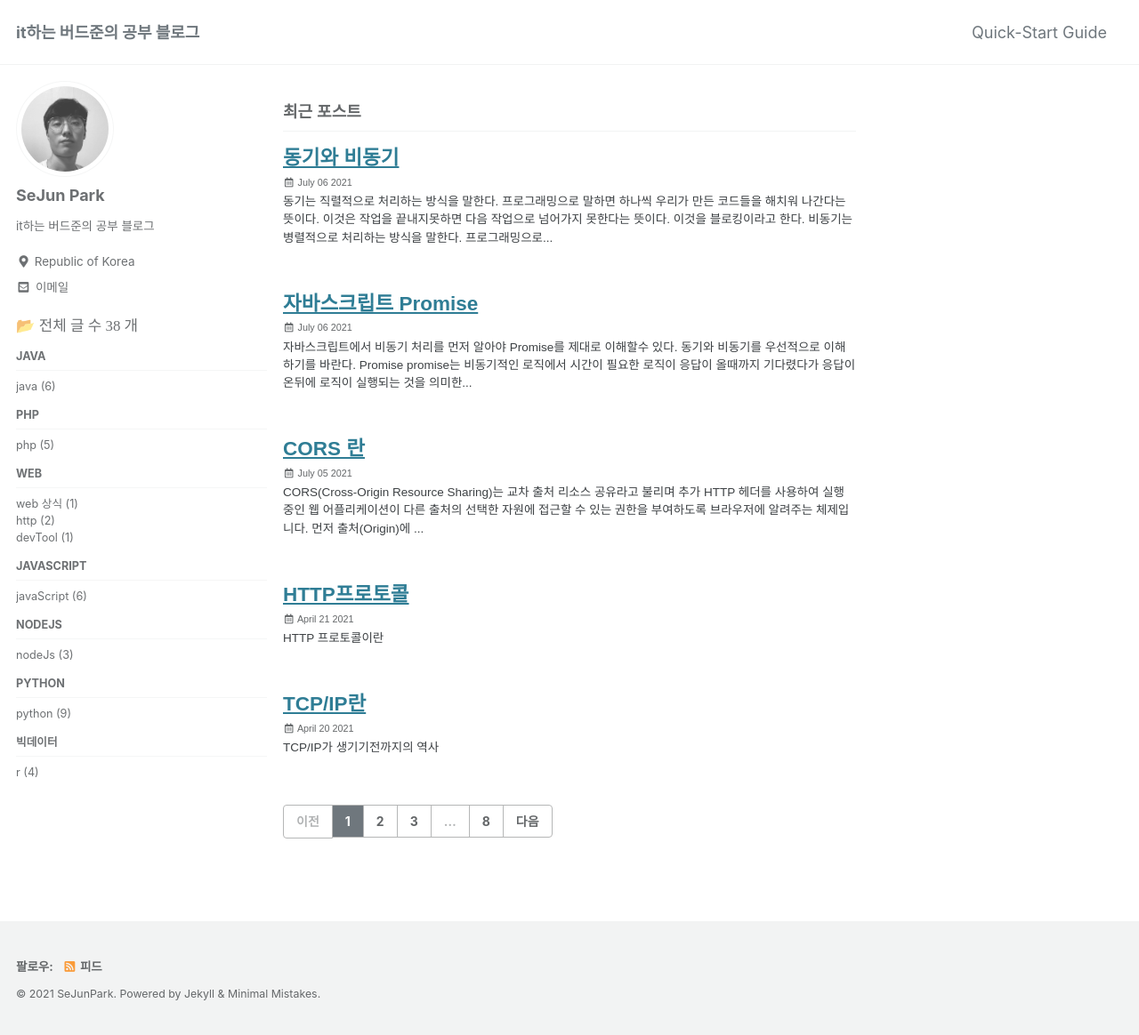
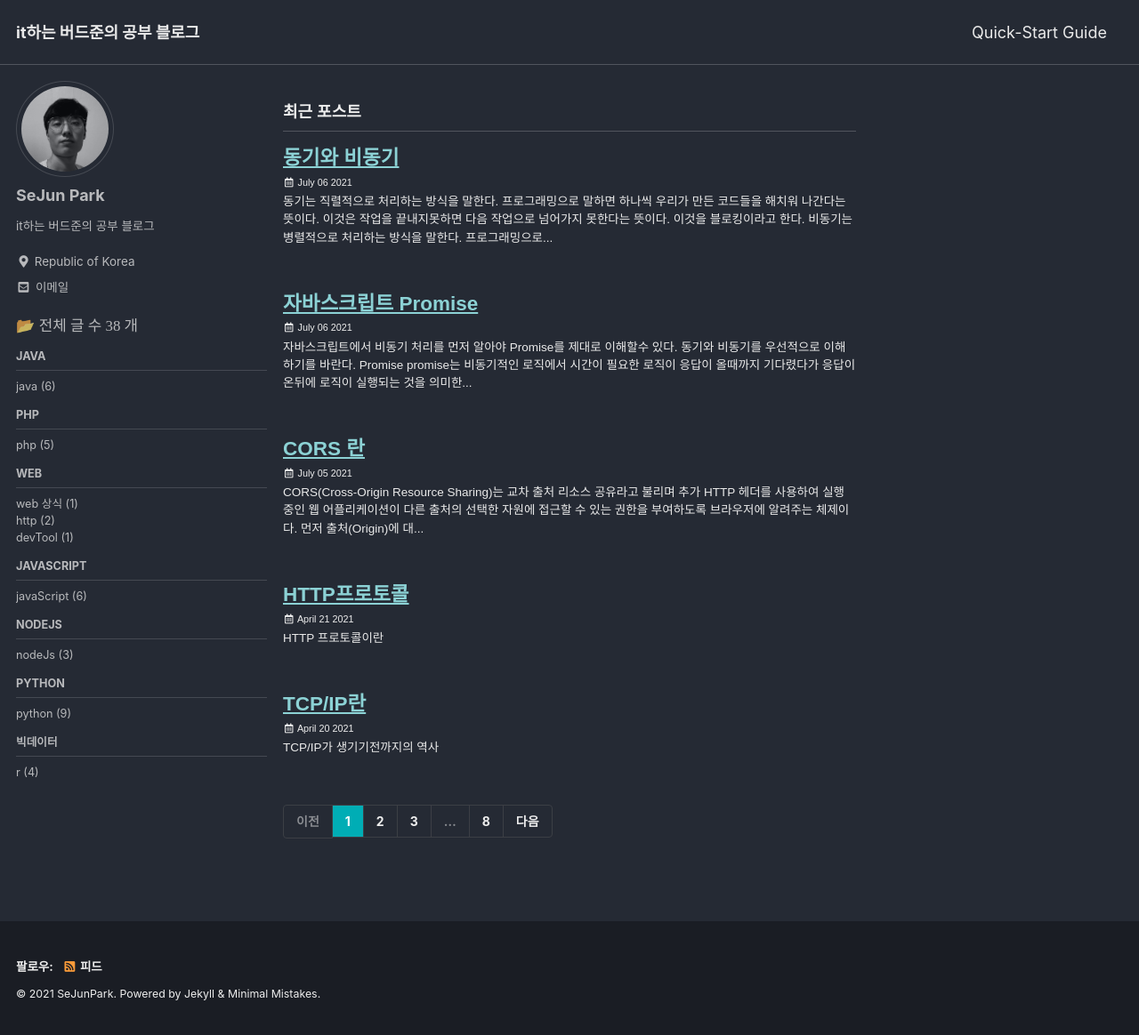
Before and after one commit to pkt369/temp_pkt369.github.io, a Jekyll site: the page built from index.html, in a window 1280 px wide and 1164 px high. Shown: the whole window at 89% size. Built offline with Jekyll 4.4.1, drawn with Linux system fonts in a browser that asks for light colours; cached includes are drawn as plain includes; some web fonts are replaced; the list of posts is cut into pages by our own code.

Commit message:
darkmode change

```diff
--- a/_config.yml
+++ b/_config.yml
@@ -12,7 +12,7 @@
 
 # theme                  : "minimal-mistakes-jekyll"
 # remote_theme           : "mmistakes/minimal-mistakes"
-minimal_mistakes_skin    : "default" # "air", "aqua", "contrast", "dark", "dirt", "neon", "mint", "plum", "sunrise"
+minimal_mistakes_skin    : "dark" # "air", "aqua", "contrast", "dark", "dirt", "neon", "mint", "plum", "sunrise"
 
 # Site Settings
 locale                   : "ko-KR"
```
Also changed, not shown: _posts/2021-07-05-CORS란.md (+9 -5 lines).
